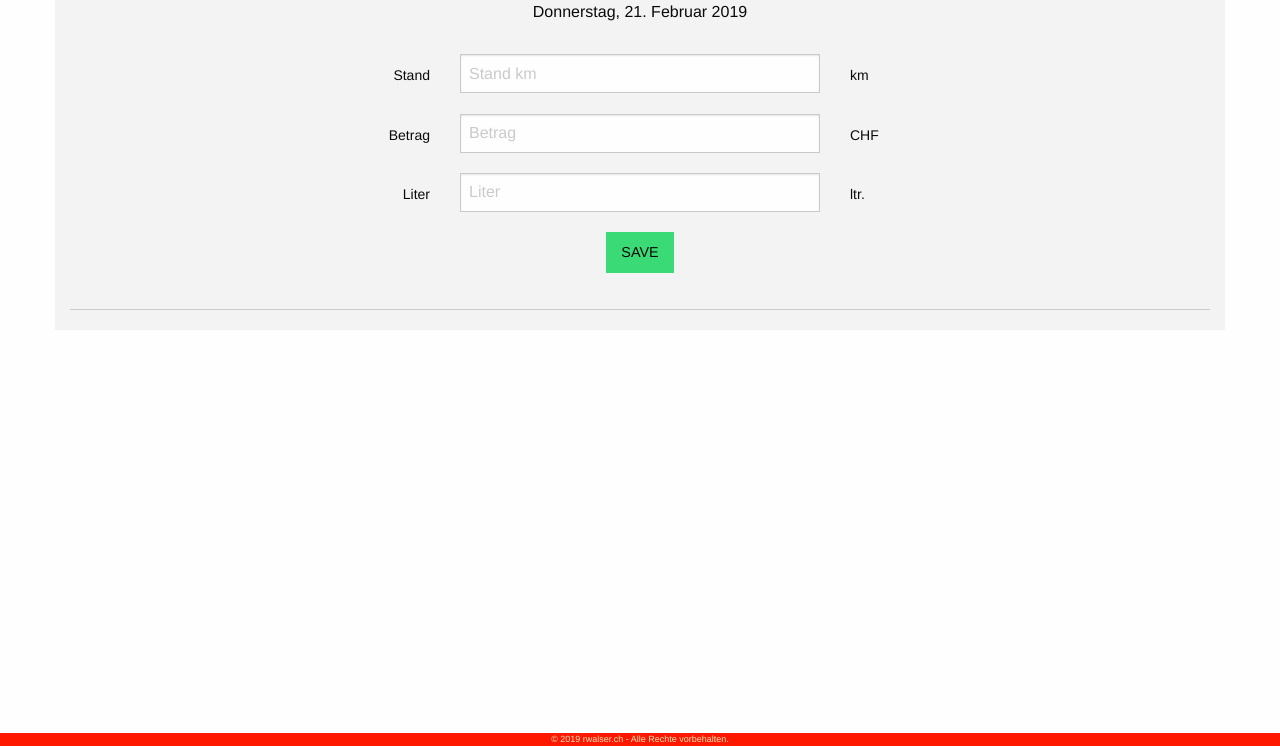
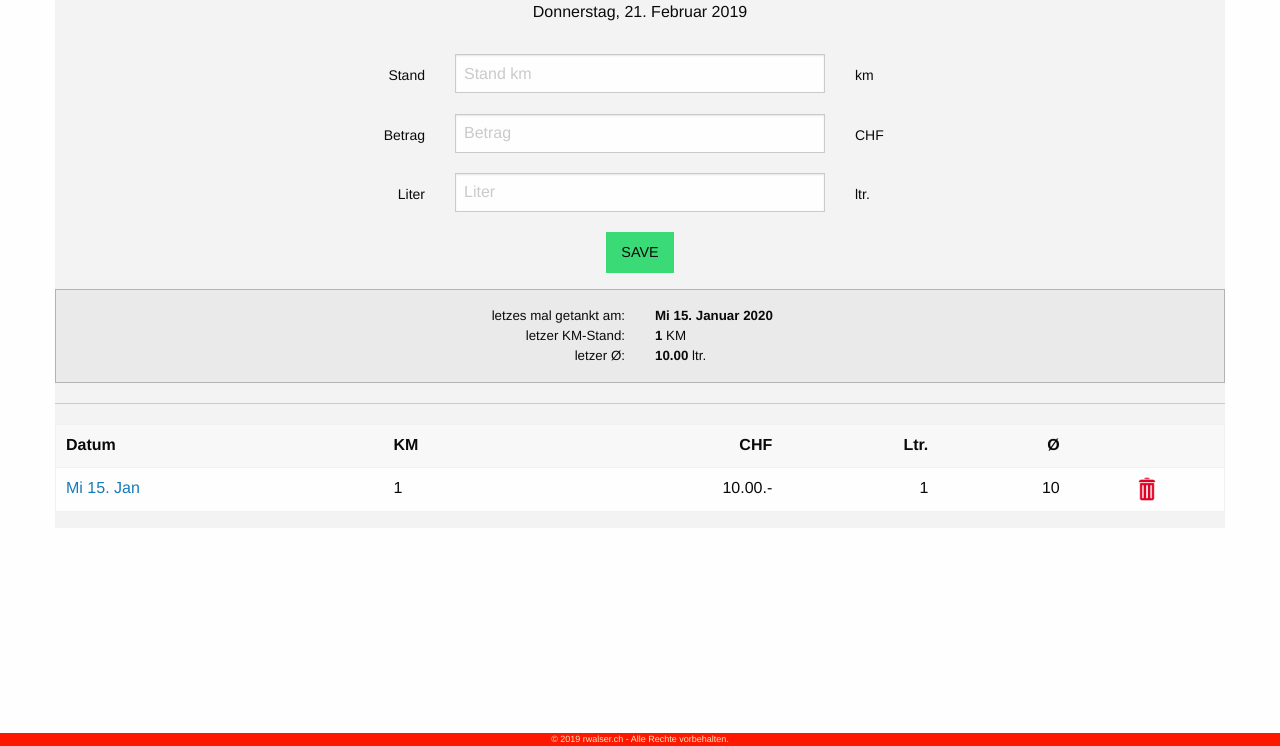
Before and after one commit to rwa-django/kosten, a Django app: page /vehicles/ in a window 1280 px wide. Shown: the part 54-800 px from the top of the page. Run offline with Django 3.2, Linux system fonts and the light colour scheme; a user stored in the database is signed in; tables that the repository leaves empty hold one stand-in row (values such as "Sample post"); some libraries are stand-ins or nearby versions.

Commit message:
Update fuel

```diff
--- a/vehicles/admin.py
+++ b/vehicles/admin.py
@@ -12,7 +12,7 @@ class VehicleFuelAdmin(admin.ModelAdmin):
     search_fields = ('login', 'type',)
 
 class VehicleFuelPosAdmin(admin.ModelAdmin):
-    list_display = ('fuel_id', 'pos', 'amount', 'km', 'liter', 'booked')
+    list_display = ('fuel_id', 'pos', 'amount', 'km', 'liter', 'average', 'booked')
 
 admin.site.register(Vehicle_Type, VehicleTypeAdmin)
 admin.site.register(Vehicle_Fuel, VehicleFuelAdmin)
--- a/vehicles/models.py
+++ b/vehicles/models.py
@@ -59,10 +59,14 @@ class Vehicle_Fuel_Pos(models.Model):
                                 help_text="Liter")
     info = models.CharField(max_length=200,
                             help_text="Buchungs Info")
+    average = models.DecimalField(max_digits=10,
+                                  default=0,
+                                  decimal_places=2,
+                                  help_text="Durchschnittsverbrauch")
 
     def __str__(self):
         return '{0} - {1} / {2}/{3}/{4}'.format(self.pos, self.amount, self.km, self.liter, self.booked)
 
     class Meta:
         unique_together = (('fuel_id', 'pos'),)
-        ordering = ['fuel_id', 'pos']           # sortierung mit - dreht die Sortierung
+        ordering = ['fuel_id', '-pos']           # sortierung mit - dreht die Sortierung
--- a/vehicles/templates/vehicles/base.html
+++ b/vehicles/templates/vehicles/base.html
@@ -52,7 +52,7 @@
     </header>
     <article class="grid-container main">
         <div class="cell medium-auto medium-cell-block-container main_content">
-            <div class="grid-x grid-padding-x">
+            <div class="grid-x xxgrid-padding-x">
                 <div class="cell auto xmedium-4 medium-cell-block-y text-center">
                     {% block content %}{% endblock %}
                 </div>
--- a/vehicles/templates/vehicles/index.html
+++ b/vehicles/templates/vehicles/index.html
@@ -80,10 +80,74 @@
     {% if MSG %}
         <div class="grid-x">
             <div class="cell text-center">
-                        <span class="label success">{{ MSG }}</span>
+                {% if MSG.ERROR %}
+                    <span class="callout alert">{{ MSG.ERROR }}</span>
+                {% else %}
+                    <span class="label success">{{ MSG.SUCCESS }}</span>
+                {% endif %}
             </div>
         </div>
     {% endif %}
 
+    {% if last %}
+        {% if MSG.ERROR %}
+            <div></div>
+        {% else %}
+            <div class="callout {% if MSG %}success{% else %}secondary{% endif %}" style="font-size: smaller;">
+                <div class="grid-x grid-margin-x">
+                    <div class="cell small-6 text-right">letzes mal getankt am:</div>
+                    <div class="cell auto text-left "><b>{{ last.last_date | date:"D d. F Y" }}</b></div>
+                </div>
+                <div class="grid-x grid-margin-x">
+                    <div class="cell small-6 text-right">letzer KM-Stand:</div>
+                    <div class="cell auto text-left"><b>{{ last.last_km }}</b> KM</div>
+                </div>
+                <div class="grid-x grid-margin-x">
+                    <div class="cell small-6 text-right">letzer Ø:</div>
+                    <div class="cell auto text-left"><b>{{ last.last_average |stringformat:".2f" }} </b>ltr.</div>
+                </div>
+            </div>
+        {% endif %}
+    {% endif %}
     <hr>
+    <div class="cell text-center">
+        {% load static %}
+        {% if Q_V_Pos %}
+            <table class="">
+                <thead>
+                    <tr>
+                        <th class="text-left">Datum</th>
+                        <th class="text-left">KM</th>
+                        <th class="text-right">CHF</th>
+                        <th class="text-right">Ltr.</th>
+                        <th class="text-right">Ø</th>
+                        <th class=""></th>
+                    </tr>
+                </thead>
+                <tbody>
+                {% for pos in Q_V_Pos %}
+                    <tr>
+                        <td class="text-left" style="white-space: nowrap;">
+                            <a href=" url 'account:updaccountpos' pos.pos " data-update-pos={{ pos.pos }}>
+                                {{ pos.booked | date:"D d. M" }}
+                            </a>
+                        </td>
+                        <td class="text-left">{{ pos.km }}</td>
+                        <td class="text-right">{{ pos.amount |stringformat:".2f" }}.-</td>
+                        <td class="text-right">{{ pos.liter |floatformat:"-2" }}</td>
+                        <td class="text-right">{{ pos.average |floatformat:"-2" }}</td>
+                        <td class="">
+                            <a href=" url 'account:delaccountpos' pos.pos "><img width="24" src="{% static 'img/del.png' %}"></a>
+                        </td>
+                    </tr>
+                {% endfor %}
+                </tbody>
+            </table>
+        {% else %}
+            <div class="callout warning">
+                Keine Budget-Positionen vorhanden
+            </div>
+        {% endif %}
+    </div>
+
 {% endblock %}
--- a/vehicles/views.py
+++ b/vehicles/views.py
@@ -83,13 +83,21 @@ def _save_amount(login, type, km, chf, ltr):
     Q_Pos = Vehicle_Fuel_Pos.objects.filter(fuel_id=ID_V)
 
     last_pos = 0
+    last_km = 0
+    average = 0
     for pos in Q_Pos.order_by('pos'):
         last_pos = pos.pos
+        last_km = pos.km
 
-    ap = Vehicle_Fuel_Pos(fuel_id=Q_V[0], pos=last_pos + 1, amount=chf, km=km, liter=ltr, info='info text')
-    ap.save()
+    if last_km < km:
+        average = ltr / ((km - last_km) / 100)
 
-    return 'gespeichert'
+        ap = Vehicle_Fuel_Pos(fuel_id=Q_V[0], pos=last_pos + 1, amount=chf, km=km, liter=ltr, average=average, info='info text')
+        ap.save()
+    else:
+        return {'ERROR': 'Fehler bei Eingabe!'}
+
+    return {'SUCCESS': 'Daten gespeichert'}
 
 
 @login_required(login_url='/vehicles/login/')
@@ -109,12 +117,30 @@ def index(request):
     if amount_km != 0:
         MSG = _save_amount(request.user, data['vt_id'], amount_km, amount_chf, amount_ltr)
 
+    Q_V_Pos = []
+    last = {}
+    Q_V = Vehicle_Fuel.objects.filter(login=request.user, type=data['vt_id'])
+    if Q_V:
+        Q_V_Pos = Vehicle_Fuel_Pos.objects.filter(fuel_id=Q_V[0])
+
+        for pos in Q_V_Pos.order_by('pos'):
+            last_av = pos.average
+            last_km = pos.km
+            last_date = pos.booked
+            last = {
+                'last_average': last_av,
+                'last_km': last_km,
+                'last_date': last_date,
+            }
+
 
     template = loader.get_template('vehicles/index.html')
     context = {
+        'last': last,
         'vt_list': data['vt_list'],
         'vt_type': data['vt_type'],
         'vt_label': data['vt_label'],
+        'Q_V_Pos': Q_V_Pos,
         'MSG': MSG,
     }
     return HttpResponse(template.render(context, request))
```
Also changed, not shown: vehicles/migrations/0002_auto_20190221_1936.py (added). Lines whose indentation alone changed are shown as unchanged.
